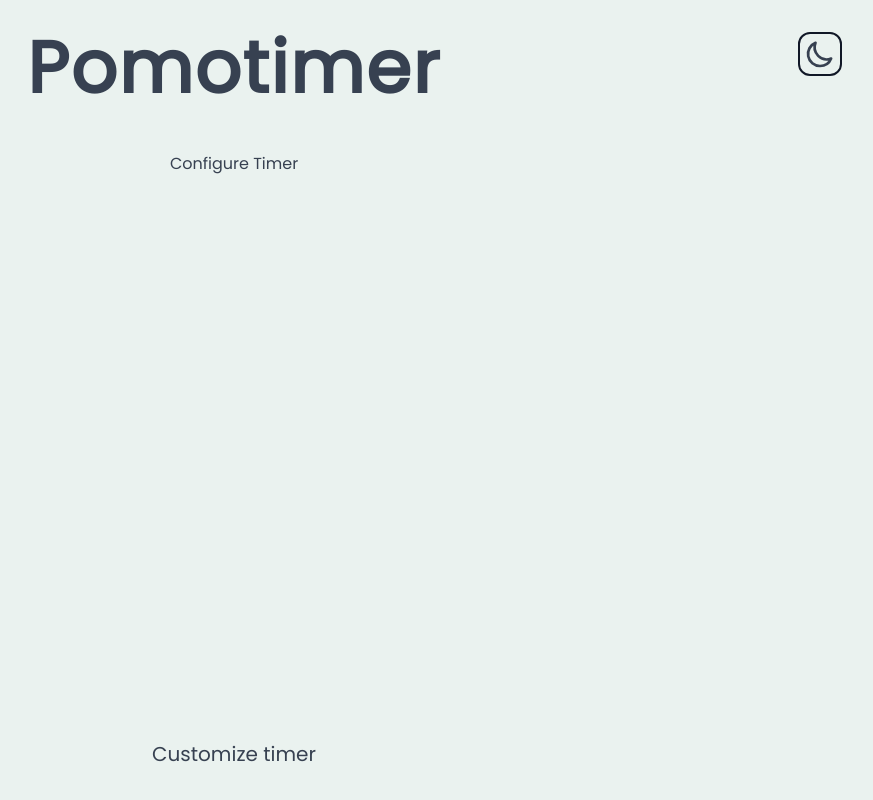
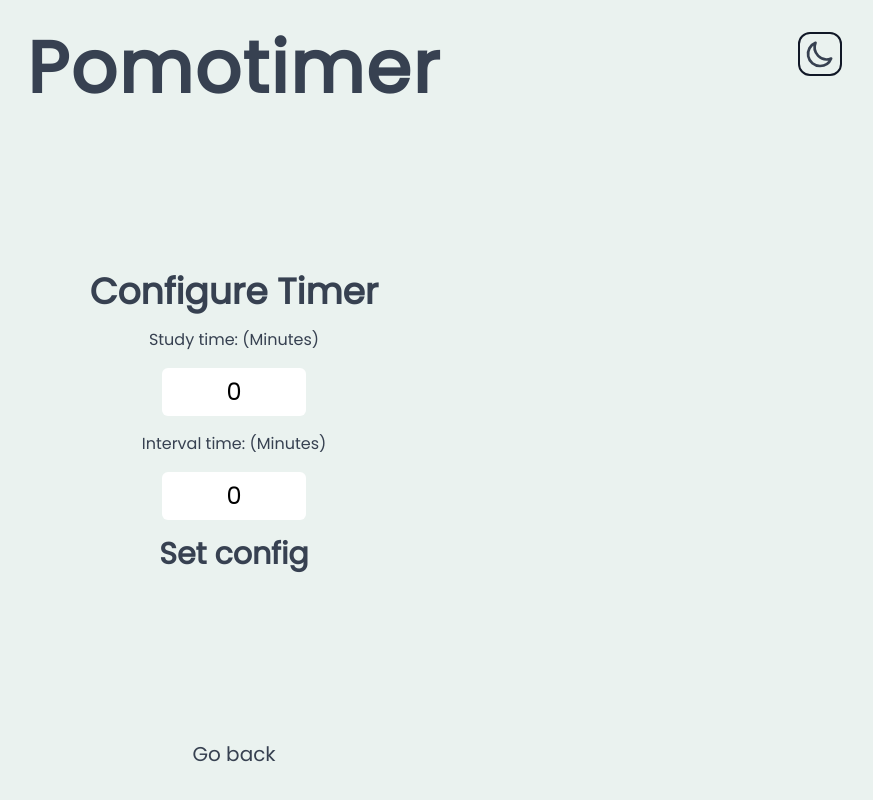
Before and after one commit to ribamarf01/pomodoro-timer, a React (Vite) app: page / in a window 1280 px wide. Both pictures are taken after a click on the button "Customize timer". Shown: the whole page, without its empty margins (406-1279 px from the left). Built offline with nearby package versions, Linux system fonts and the light colour scheme.

Commit message:
config form

```diff
--- a/src/App.tsx
+++ b/src/App.tsx
@@ -20,8 +20,9 @@ const App = () => {
   const [phase, setPhase] = useState<Phase>(Phase.STUDY)
   const [mode, setMode] = useState<Mode>(Mode.TIMER)
 
+  const [form, setForm] = useState<{ st: number, it: number }>({ st: 0, it: 0 })
+
   const [pause, setPause] = useState(true)
-
   const [studyTime, setStudyTime] = useState<number>(TIMERS.studyTime) // 25 minutes default
   const [intervalTime, setIntervalTime] = useState<number>(0) // 5 minutes default
 
@@ -29,7 +30,7 @@ const App = () => {
     let interval = setInterval(() => {
       if (Phase.STUDY === phase) {
         if (studyTime !== 0) {
-          if(!pause) setStudyTime(studyTime - 1)
+          if (!pause) setStudyTime(studyTime - 1)
         } else {
           setPhase(Phase.INTERVAL)
           setPause(true)
@@ -38,7 +39,7 @@ const App = () => {
         }
       } else {
         if (intervalTime !== 0) {
-          if(!pause) setIntervalTime(intervalTime - 1)
+          if (!pause) setIntervalTime(intervalTime - 1)
         } else {
           setPhase(Phase.STUDY)
           setPause(true)
@@ -57,7 +58,7 @@ const App = () => {
   }
 
   const changeMode = () => {
-    if(mode === Mode.TIMER) setMode(Mode.CONFIG)
+    if (mode === Mode.TIMER) setMode(Mode.CONFIG)
     else setMode(Mode.TIMER)
   }
 
@@ -70,9 +71,9 @@ const App = () => {
   return <main className='font-poppins bg-mint-cream dark:bg-slate-800 min-w-full min-h-screen dark:text-white text-gray-700 flex flex-col justify-center items-center gap-y-8 p-8'>
     <h1 className='text-7xl font-extrabold tracking-wide flex items-center'>Pomotimer</h1>
 
-    { mode === Mode.TIMER ? <div className='w-full flex flex-col items-center justify-center flex-1 gap-y-8'>
+    {mode === Mode.TIMER ? <div className='w-full flex flex-col items-center justify-center flex-1 gap-y-8'>
       <div className='text-7xl font-extrabold flex flex-col items-center justify-center p-4 gap-y-4 border-b-8 border-t-8 dark:border-gray-300 border-gray-600 xl:w-1/3 md:w-2/3 w-full'>
-        { phase === Phase.STUDY ? <>
+        {phase === Phase.STUDY ? <>
           <span className='text-4xl '>Study time!</span>
           <svg className="w-48 h-48" fill="currentColor" viewBox="0 0 20 20" xmlns="http://www.w3.org/2000/svg"><path fillRule="evenodd" d="M12.316 3.051a1 1 0 01.633 1.265l-4 12a1 1 0 11-1.898-.632l4-12a1 1 0 011.265-.633zM5.707 6.293a1 1 0 010 1.414L3.414 10l2.293 2.293a1 1 0 11-1.414 1.414l-3-3a1 1 0 010-1.414l3-3a1 1 0 011.414 0zm8.586 0a1 1 0 011.414 0l3 3a1 1 0 010 1.414l-3 3a1 1 0 11-1.414-1.414L16.586 10l-2.293-2.293a1 1 0 010-1.414z" clipRule="evenodd" /></svg>
           <span>{formatClock(studyTime)}</span>
@@ -86,7 +87,7 @@ const App = () => {
       </div>
 
       <div className='flex flex-col items-center gap-2'>
-      { !pause ?
+        {!pause ?
           <button
             onClick={() => tickTimer()}
             className='text-5xl font-extrabold track-wider cursor-pointer hover:text-gray-600 duration-300 transition-colors'
@@ -99,21 +100,47 @@ const App = () => {
             className='text-5xl font-extrabold track-wider cursor-pointer hover:text-gray-400 duration-300 transition-colors'
           >
             Start
-        </button> }
+          </button>}
 
-        <span className=''>Current cicle: { cicle }/4</span>
+        <span className=''>Current cicle: {cicle}/4</span>
       </div>
-    </div> : <form className='flex p-4 gap-y-4 flex-1 flex-col items-center justify-start'>
-      Configure Timer
+    </div> : <form className='flex p-4 gap-y-4 flex-1 flex-col items-center justify-center'>
+      <span className='text-4xl font-bold'>Configure Timer</span>
+
+      <span>Study time: (Minutes)</span>
+      <input
+        value={form?.st} onChange={e => setForm({ ...form, st: Number(e.target.value) })}
+        className='text-2xl text-center rounded-md py-2 w-36 text-black' placeholder='Minutes' type="text"
+      />
+
+      <span>Interval time: (Minutes)</span>
+      <input
+        value={form?.it} onChange={e => setForm({ ...form, it: Number(e.target.value) })}
+        className='text-2xl text-center rounded-md py-2 w-36 text-black' placeholder='Minutes' type="text"
+      />
+
+      <button
+        className='text-3xl font-extrabold track-wider cursor-pointer hover:text-gray-400 duration-300 transition-colors'
+      >
+        Set config
+      </button>
+
     </form>
     }
 
-    <button
+    {mode === Mode.TIMER ? <button
       onClick={() => changeMode()}
       className='text-xl hover:text-gray-400 cursor-pointer duration-300 transition-colors'
     >
       Customize timer
+    </button> : <button
+      onClick={() => changeMode()}
+      className='text-xl hover:text-gray-400 cursor-pointer duration-300 transition-colors'
+    >
+      Go back
     </button>
+
+    }
 
     <DarkmodeToggle />
 
```
Lines whose indentation alone changed are shown as unchanged.
